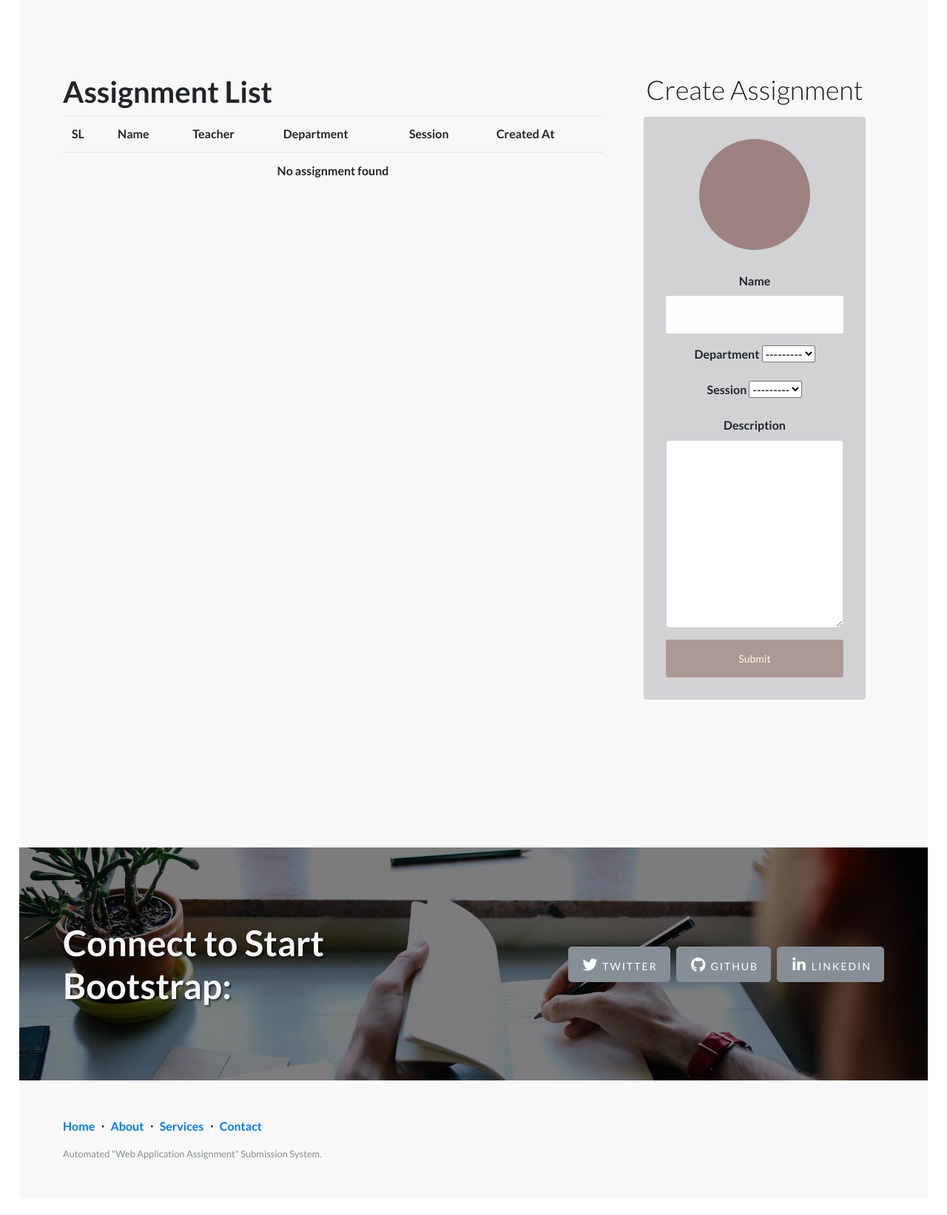
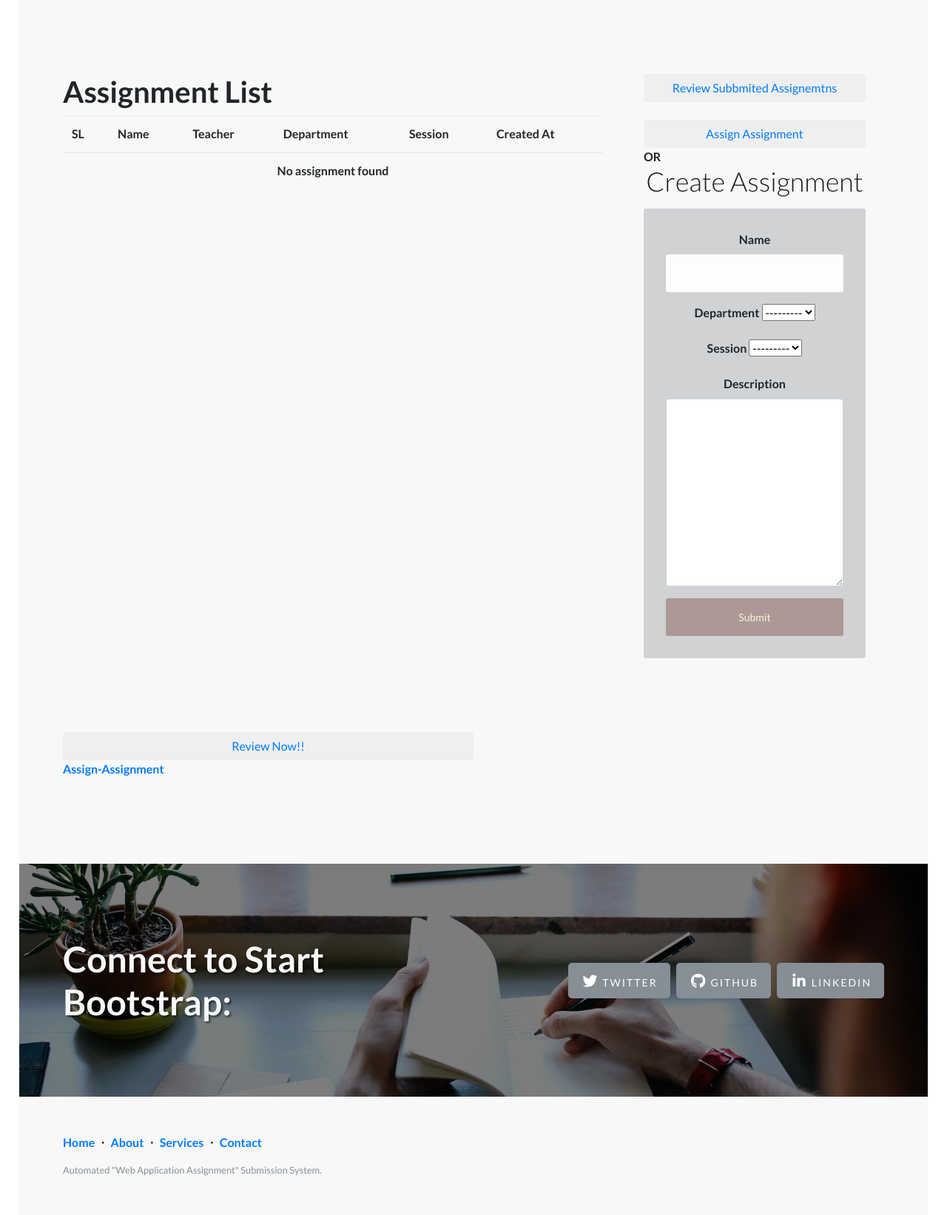
Before and after one commit to timam/awsass, a Django app: template templates/assignment.html in a window 1280 px wide. Shown: the part 56-1699 px from the top of the page at 74% size. Before the commit the page ends 1624 px from the top, so only its background shows below. Run offline with Django 3.2, Linux system fonts and the light colour scheme; the template is opened without the code that fills it: values that come from a table or form of the project are taken from there, others are empty; some libraries are stand-ins or nearby versions.

Commit message:
Assignemt Submit & Assign Button Added

```diff
--- a/templates/assignment.html
+++ b/templates/assignment.html
@@ -43,12 +43,16 @@
       <div class="col-lg-4 mr-auto">
         <div class="container-form">
           <div class="info">
+              <button class="btn col-lg-12"><a href="/review_assignemt"> Review Subbmited Assignemtns</a></button> <br><br>
+              <button class="btn col-lg-12"><a href="/assign_assignment">Assign Assignment</a></button>
+
+              <br> OR <br>
             <h1 align="center">Create Assignment</h1>
+
           </div>
         </div>
         <div class="form">
-          <div class="thumbnail">
-            <!-- <img src="https://s3-us-west-2.amazonaws.com/s.cdpn.io/169963/hat.svg" /> -->
+          <div>
             {% if form.non_field_errors %}
                   <span class="alert alert-danger alert-dismissable">
                   {{ form.non_field_errors }}
@@ -75,6 +79,9 @@
       </div>
     </div>
 
+    <button class="btn col-lg-6"><a href="/review_assignemt"> Review Now!!</a></button>
+    <p><a href="/assign_assignment">Assign-Assignment</a></p>
+
   </div>
   <!-- /.container -->
   <!-- Return to Top -->
```
